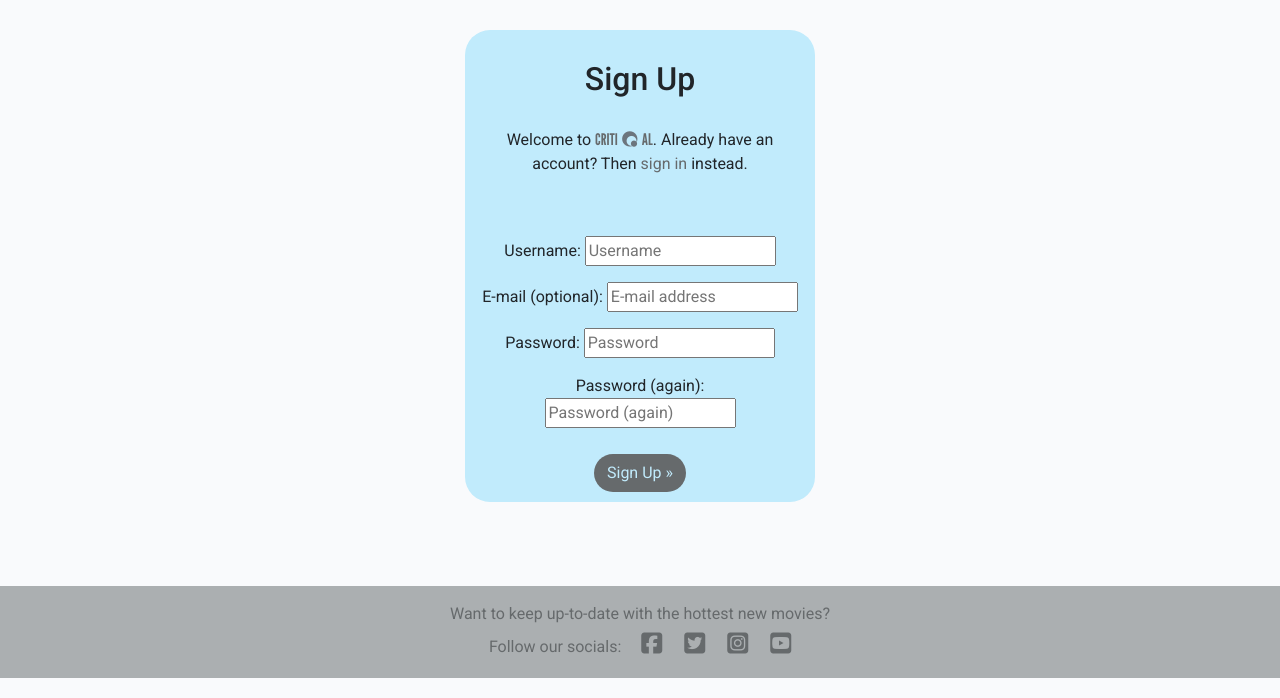
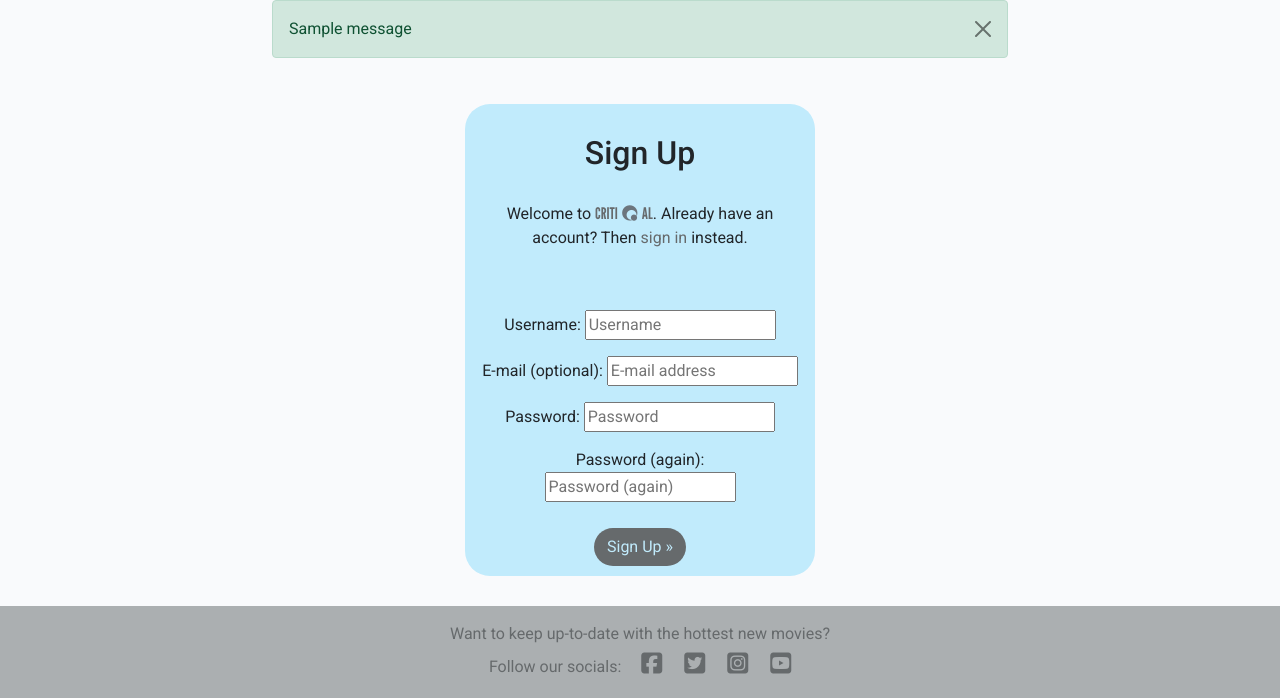
Before and after one commit to reececilon/critiqal-p4, a Django app: page /accounts/signup/ in a window 1280 px wide. Shown: the part 122-820 px from the top of the page. Run offline with Django 3.2, Linux system fonts and the light colour scheme; tables that the repository leaves empty hold one stand-in row (values such as "Sample post"); one stand-in notice (Sample message) is shown; some libraries are stand-ins or nearby versions.

Commit message:
Add message alerts to base template

```diff
--- a/templates/base.html
+++ b/templates/base.html
@@ -59,6 +59,20 @@
         </div>
     </nav>
 
+        <!-- Alerts section -->
+    <div class="container">
+        <div class="row">
+            <div class="col-md-8 offset-md-2">
+                {% for message in messages %}
+                <div class="alert {{ message.tags }} alert-dismissible fade show" id="msg" role="alert">
+                    {{ message | safe }}
+                    <button type="button" class="btn-close" data-bs-dismiss="alert" aria-label="Close"></button>
+                </div>
+                {% endfor %}
+            </div>
+        </div>
+    </div>
+
     <main class="flex-shrink-0 main-bg">
         {% block content %}
         <!-- Content Goes here -->
```
Also changed, not shown: critiqal/settings.py (+9 -0 lines), static/js/script.js (added).
